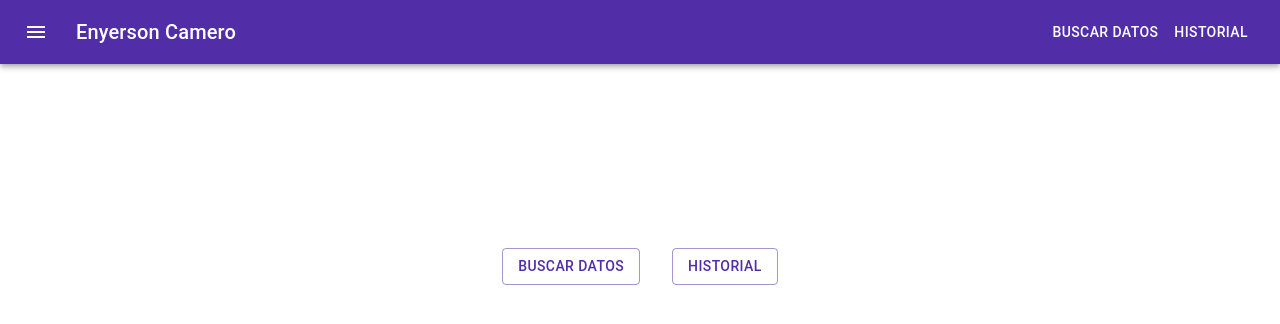
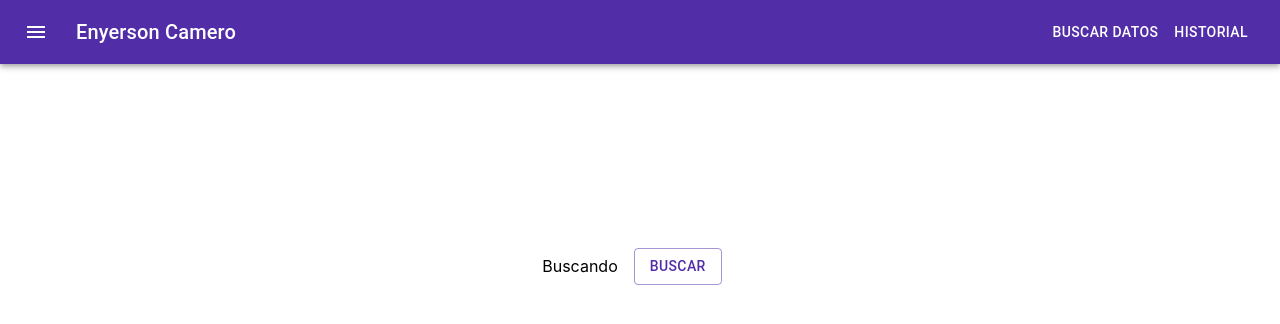
Before and after one commit to edcamero/pruebaNews, a React (Create React App) app in the folder app_frontend/: page /search in a window 1280 px wide. Shown: the top 324 px of the page. Built offline with nearby package versions, Linux system fonts and the light colour scheme.

Commit message:
using router

```diff
--- a/app_frontend/src/Components/Main/Main.component.tsx
+++ b/app_frontend/src/Components/Main/Main.component.tsx
@@ -2,6 +2,7 @@ import React from 'react'
 import Button from '@material-ui/core/Button'
 import Grid from '@material-ui/core/Grid'
 import { makeStyles, createStyles, Theme } from '@material-ui/core/styles'
+import { useHistory } from 'react-router-dom'
 
 const useStyles = makeStyles((theme: Theme) =>
   createStyles({
@@ -14,18 +15,29 @@ const useStyles = makeStyles((theme: Theme) =>
   })
 )
 const Main: React.FC = () => {
+  const history = useHistory()
   const classes = useStyles()
-  const handleClick = () => {
-    return 'hola'
+  const handleClickHome = (value: string) => {
+    history.push(value)
   }
 
   return (
     <React.Fragment>
       <Grid container direction="row" justify="center" alignItems="center" className={classes.main}>
-        <Button variant="outlined" color="primary" onClick={handleClick} className={classes.button}>
+        <Button
+          variant="outlined"
+          color="primary"
+          onClick={() => handleClickHome('/search')}
+          className={classes.button}
+        >
           Buscar Datos
         </Button>
-        <Button variant="outlined" color="primary" onClick={handleClick} className={classes.button}>
+        <Button
+          variant="outlined"
+          color="primary"
+          onClick={() => handleClickHome('/history')}
+          className={classes.button}
+        >
           Historial
         </Button>
       </Grid>
--- a/app_frontend/src/Components/Menu/Menu.component.tsx
+++ b/app_frontend/src/Components/Menu/Menu.component.tsx
@@ -6,6 +6,7 @@ import Typography from '@material-ui/core/Typography'
 import Button from '@material-ui/core/Button'
 import IconButton from '@material-ui/core/IconButton'
 import MenuIcon from '@material-ui/icons/Menu'
+import { useHistory } from 'react-router-dom'
 
 const useStyles = makeStyles((theme: Theme) =>
   createStyles({
@@ -21,7 +22,11 @@ const useStyles = makeStyles((theme: Theme) =>
   })
 )
 const Menu: React.FC = () => {
+  const history = useHistory()
   const classes = useStyles()
+  const handleClick = (value: string) => {
+    history.push(value)
+  }
   return (
     <React.Fragment>
       <div className={classes.root}>
@@ -38,8 +43,12 @@ const Menu: React.FC = () => {
             <Typography variant="h6" className={classes.title}>
               Enyerson Camero
             </Typography>
-            <Button color="inherit">Buscar Datos</Button>
-            <Button color="inherit">Historial</Button>
+            <Button color="inherit" onClick={() => handleClick('/search')}>
+              Buscar Datos
+            </Button>
+            <Button color="inherit" onClick={() => handleClick('/history')}>
+              Historial
+            </Button>
           </Toolbar>
         </AppBar>
       </div>
--- a/app_frontend/src/Components/Router/Router.component.tsx
+++ b/app_frontend/src/Components/Router/Router.component.tsx
@@ -1,12 +1,20 @@
 import React from 'react'
 import Main from '../Main/Main.component'
 import { BrowserRouter, Switch, Route } from 'react-router-dom'
+import SearchCity from '../SearchCity/SearchCity.component'
+import History from '../History/History.component'
 
 const Router: React.FC = () => {
   return (
     <React.Fragment>
       <BrowserRouter>
         <Switch>
+          <Route path="/search">
+            <SearchCity />
+          </Route>
+          <Route path="/history">
+            <History />
+          </Route>
           <Route path="/">
             <Main />
           </Route>
--- a/app_frontend/src/Components/SearchCity/SearchCity.component.tsx
+++ b/app_frontend/src/Components/SearchCity/SearchCity.component.tsx
@@ -24,7 +24,7 @@ const SearchCity: React.FC = () => {
       <Grid container direction="row" justify="center" alignItems="center" className={classes.main}>
         Buscando
         <Button variant="outlined" color="primary" onClick={handleClick} className={classes.button}>
-          Ver Historial
+          Buscar
         </Button>
       </Grid>
     </React.Fragment>
```
Also changed, not shown: 1 other file (tests, documents, lock files or other folders).
